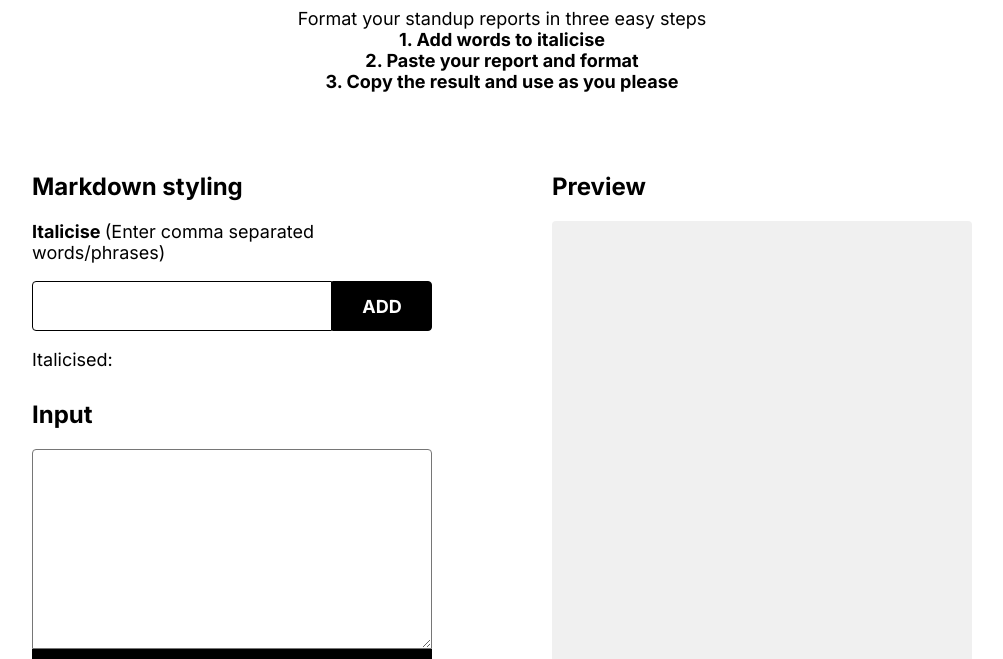
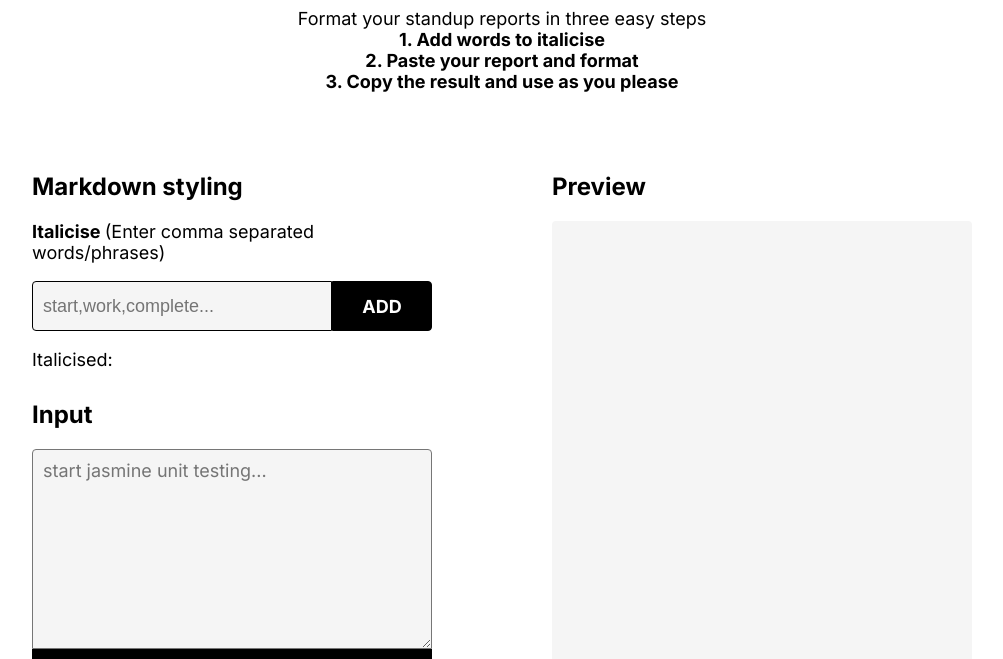
Before and after one commit to Ngoakor12/markdown-formatter, a plain HTML site: page index.html in a window 1280 px wide. Shown: the part 141-800 px from the top of the page, without its empty margins (138-1141 px from the left). Drawn offline with nearby package versions, Linux system fonts and the light colour scheme.

Commit message:
minor style tweaks

```diff
--- a/index.html
+++ b/index.html
@@ -33,7 +33,11 @@
                 >(Enter comma separated words/phrases)</span
               >
             </h3>
-            <input type="text" id="entered-words" />
+            <input
+              type="text"
+              id="entered-words"
+              placeholder="start,work,complete..."
+            />
             <button id="add-words">Add</button>
           </label>
           <div>
@@ -44,7 +48,11 @@
         <section class="">
           <label for="input-text">
             <h2>Input</h2>
-            <textarea id="input-text" name="input-text"></textarea></label
+            <textarea
+              id="input-text"
+              name="input-text"
+              placeholder="start jasmine unit testing..."
+            ></textarea></label
           ><br />
           <button id="submit">Format</button>
         </section>
@@ -54,6 +62,7 @@
             <textarea
               id="formatted-text"
               name="formatted-text"
+              placeholder="*start* jasmine unit testing..."
             ></textarea></label
           ><br />
           <button id="copy-button">Copy</button>
--- a/style.css
+++ b/style.css
@@ -127,6 +127,7 @@ textarea {
   font-family: Inter;
   font-size: 1.8rem;
   font-weight: 400;
+  background-color: rgb(240, 240, 240);
 }
 
 main {
@@ -157,7 +158,7 @@ section#left-section {
   border-radius: 0.4rem;
   min-width: 40rem;
   min-height: 79rem;
-  background-color: rgb(240, 240, 240);
+  background-color: rgb(245, 245, 245);
   padding: 1rem;
   /* overflow: scroll; */
 }
@@ -170,3 +171,11 @@ section#left-section {
   height: 40rem;
   background-color: wheat;
 } */
+input,
+textarea {
+  background-color: rgb(245, 245, 245);
+}
+input:focus,
+textarea:focus {
+  background: none;
+}
```
